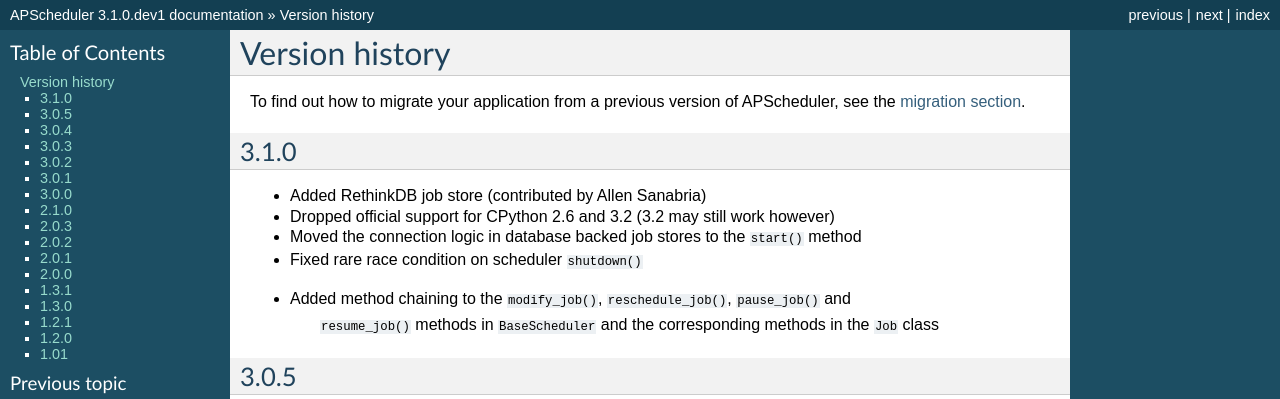
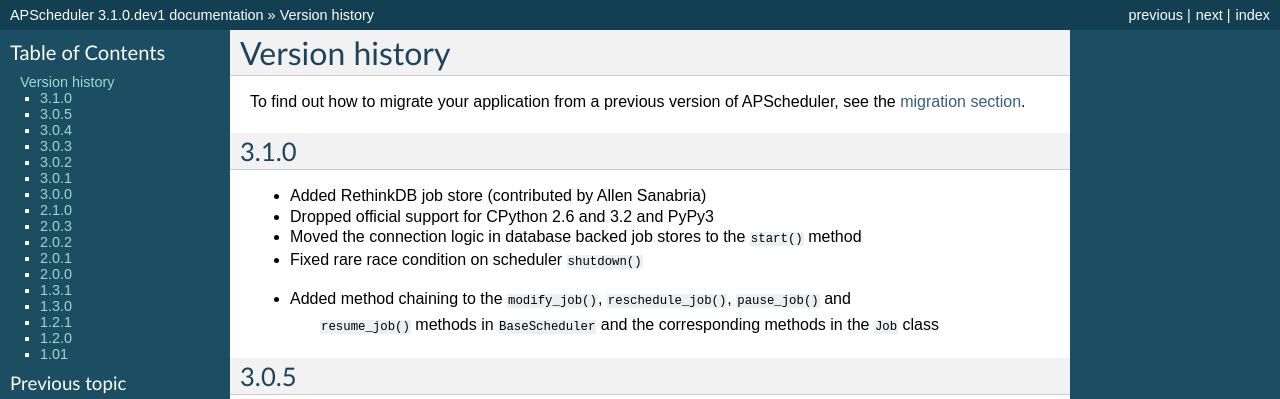
Before and after one commit to agronholm/apscheduler, a Sphinx documentation site: the page built from docs/versionhistory.rst, in a window 1280 px wide and 900 px high. Shown: the top 399 px of the window. Built offline with Sphinx 7.4.7, drawn with Linux system fonts in a browser that asks for light colours.

Commit message:
Dropped PyPy3 tests/support

```diff
--- a/docs/versionhistory.rst
+++ b/docs/versionhistory.rst
@@ -9,7 +9,7 @@
 
 * Added RethinkDB job store (contributed by Allen Sanabria)
 
-* Dropped official support for CPython 2.6 and 3.2 (3.2 may still work however)
+* Dropped official support for CPython 2.6 and 3.2 and PyPy3
 
 * Moved the connection logic in database backed job stores to the ``start()`` method
 
```
Also changed, not shown: .travis.yml, 1 other file.
